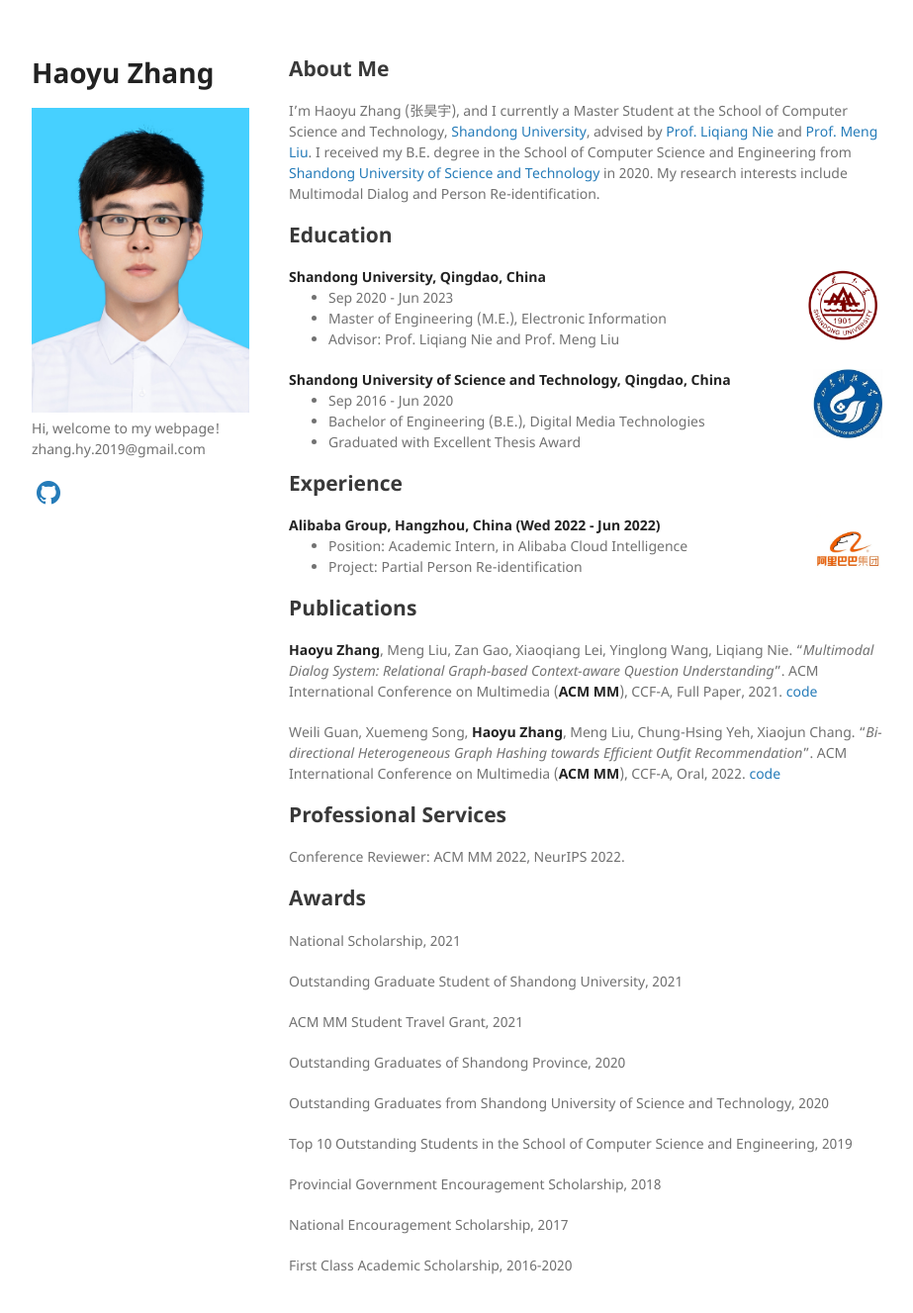
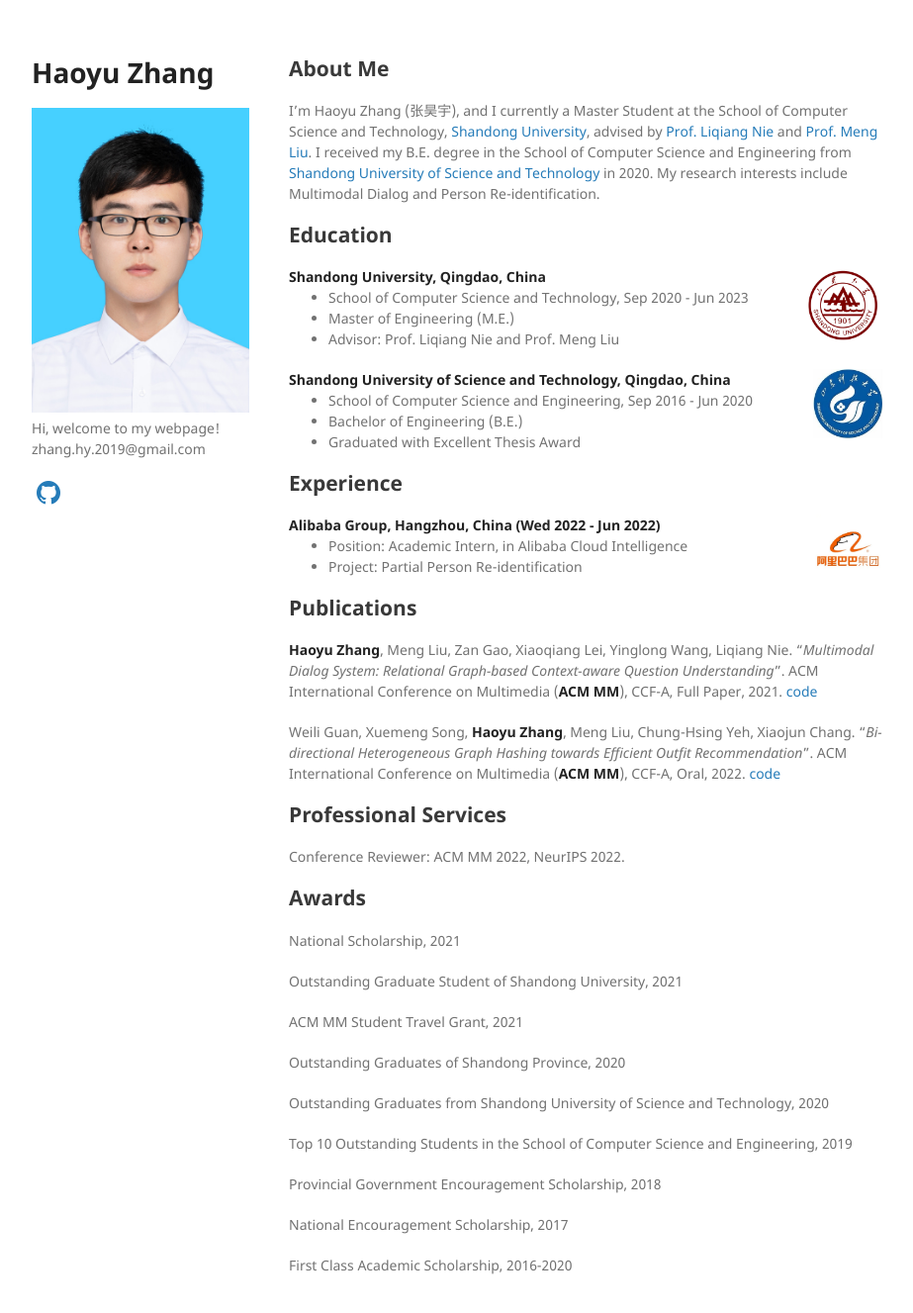
Before and after one commit to Hyu-Zhang/Hyu-Zhang.github.io, a Jekyll site: the page built from index.md, in a window 1280 px wide and 1359 px high. Shown: the top 1327 px of the window at 99% size, without its empty margins (178-1101 px from the left). Built offline with Jekyll 4.4.1, drawn with Linux system fonts in a browser that asks for light colours; a style sheet for code colours, icons or effects is not loaded; our own code applies the rules of GitHub Pages for plain Markdown files.

Commit message:
Update index.md

```diff
--- a/index.md
+++ b/index.md
@@ -13,9 +13,9 @@ I’m Haoyu Zhang (张昊宇), and I currently a Master Student at the School of
             <img border="0" src="sdu_logo.jpg" align="right" width="80" height="80">
           </a>
         <ul>
-        <li> Sep 2020 - Jun 2023 </li>
+        <li>School of Computer Science and Technology, Sep 2020 - Jun 2023 </li>
         <li>
-          Master of Engineering (M.E.), Electronic Information</li>
+          Master of Engineering (M.E.)</li>
         <li>
           Advisor: Prof. Liqiang Nie and Prof. Meng Liu</li>
       </ul>
@@ -28,9 +28,9 @@ I’m Haoyu Zhang (张昊宇), and I currently a Master Student at the School of
           </a>
         <ul>
         <li>
-          Sep 2016 - Jun 2020</li>
+          School of Computer Science and Engineering, Sep 2016 - Jun 2020</li>
         <li>
-          Bachelor of Engineering (B.E.), Digital Media Technologies</li>
+          Bachelor of Engineering (B.E.)</li>
         <li>
           Graduated with Excellent Thesis Award</li>
       </ul>
```
